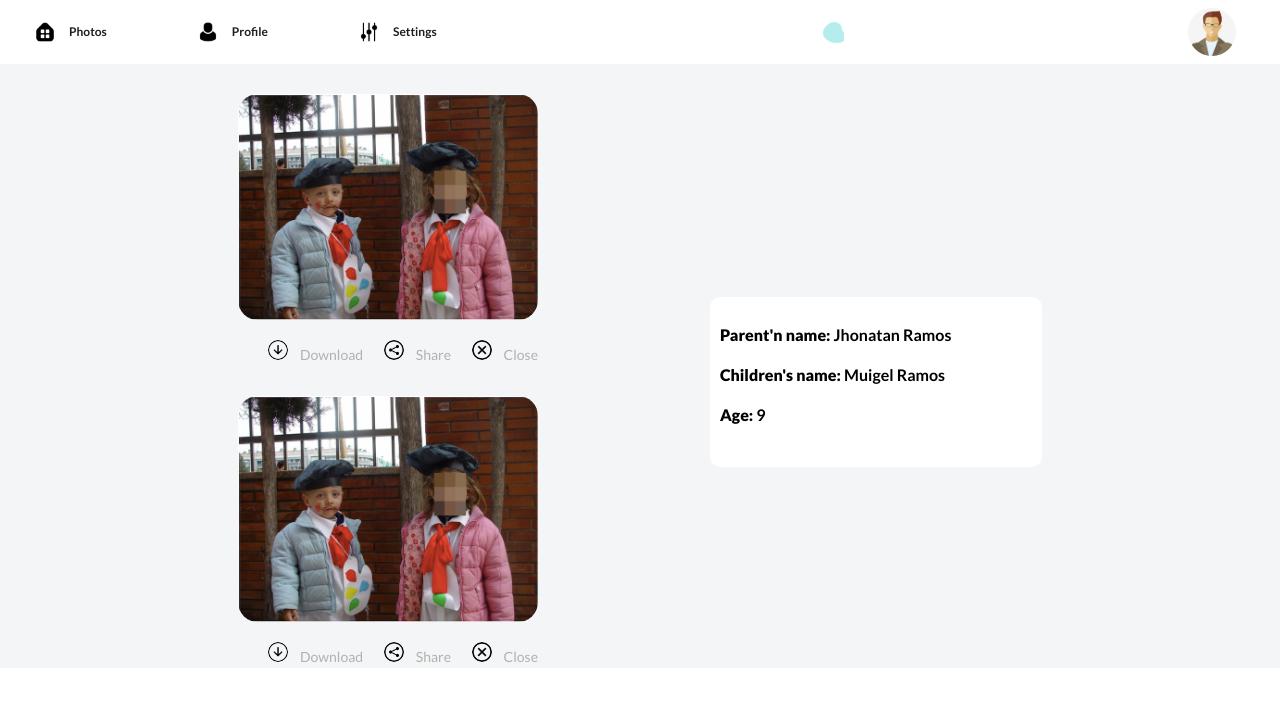
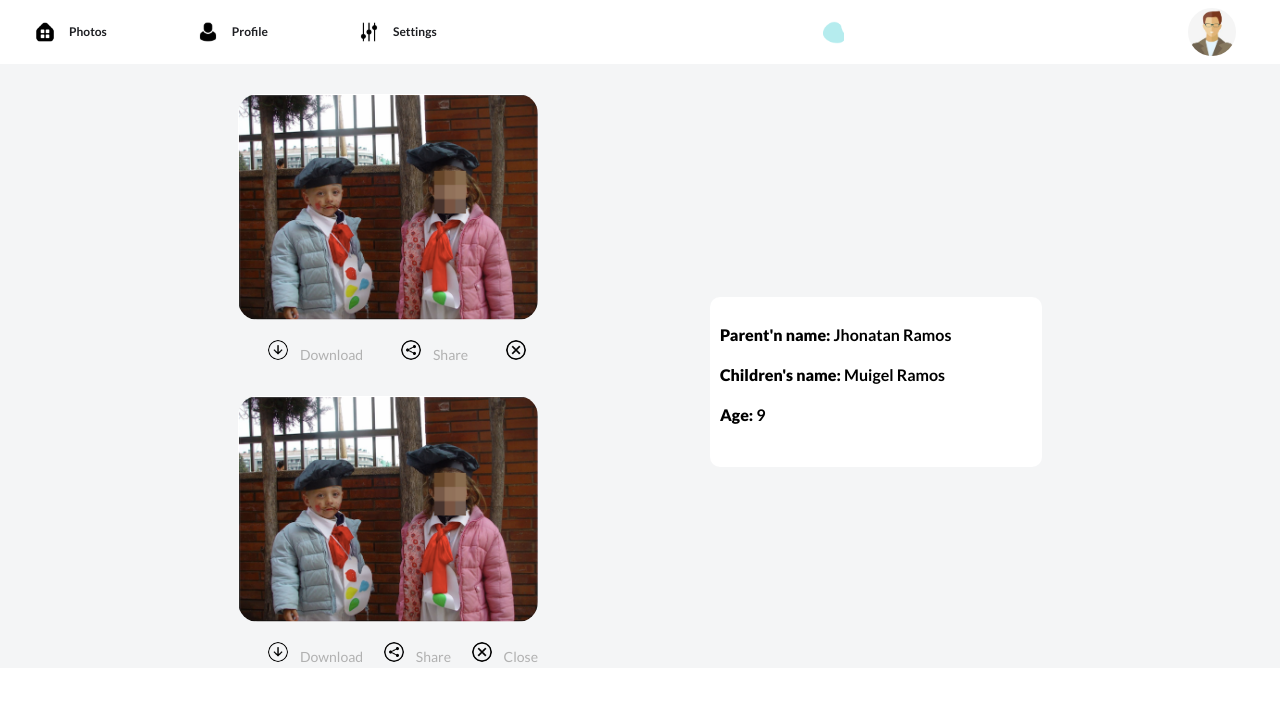
Before and after one commit to tarasov1812/junction, a React (Vite) app: page /app in a window 1280 px wide. Shown: the top 702 px of the page. Built offline with nearby package versions, Linux system fonts and the light colour scheme.

Commit message:
Update Pictures.jsx

```diff
--- a/src/components/Pictures.jsx
+++ b/src/components/Pictures.jsx
@@ -1,5 +1,10 @@
 import React from 'react';
 import styles from '../styles/Pictures.module.css';
+
+
+const el = document.getElementById("root");
+el.getAttribute('data-param');
+
 
 function Pictures() {
   return (
@@ -16,7 +21,7 @@ function Pictures() {
       </a>
       <a className={styles.repost}>
         <img src="/img/close.png" alt="Share Icon" />
-        <span>Close</span>
+        <span>{el.getAttribute('data-param')}</span>
       </a>
     </div>
     <img className={styles.imeg} src="/img/picture.png"></img>
```
